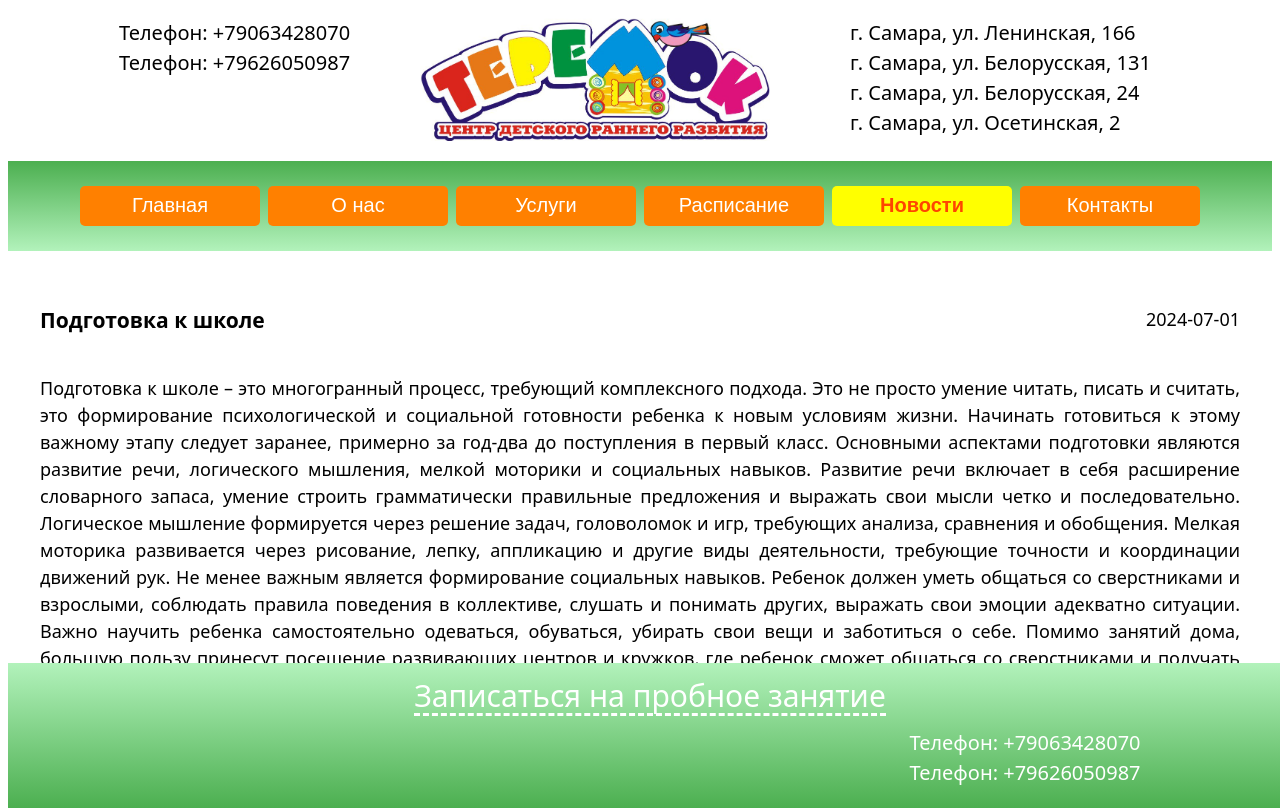
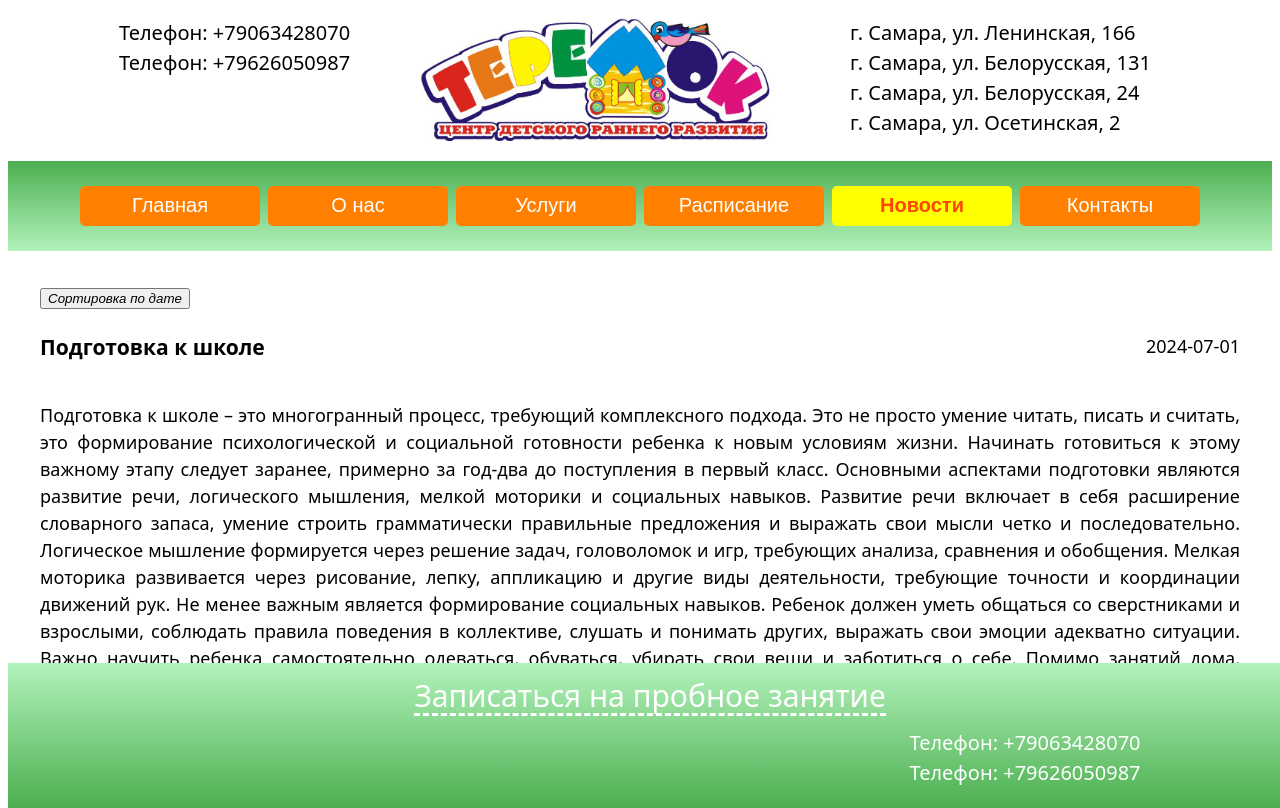
Before and after one commit to Dimenger/GraduationProject, a React (Vite) app: page /news in a window 1280 px wide. Built offline with nearby package versions, Linux system fonts and the light colour scheme; data requests are answered from the project's data file.

Commit message:
Add date sorting to the news page.

```diff
--- a/src/components/pages/news/news.jsx
+++ b/src/components/pages/news/news.jsx
@@ -1,20 +1,46 @@
-import { useEffect } from "react";
+import { useEffect, useState } from "react";
 import { useDispatch, useSelector } from "react-redux";
 
+import { fetchNews } from "../../../thunk-action/fetch-news";
+
 import styles from "./news.module.css";
-import { fetchNews } from "../../../thunk-action/fetch-news";
 
 export const News = () => {
   const news = useSelector((state) => state.news.news);
   const dispatch = useDispatch();
 
+  const [sortedNews, setSortedNews] = useState(news);
+  const [isSorted, setIsSorted] = useState(false);
+
   useEffect(() => {
     dispatch(fetchNews());
   }, [dispatch]);
 
+  useEffect(() => {
+    setSortedNews(news);
+  }, [news]);
+
+  const sortNewsDate = () => {
+    if (!isSorted) {
+      const newSort = sortedNews
+        .slice()
+        .sort((a, b) => new Date(b.published_at) - new Date(a.published_at));
+      setSortedNews(newSort);
+      setIsSorted(true);
+    } else {
+      setSortedNews(news);
+      setIsSorted(false);
+    }
+  };
+
   return (
     <div className={styles.newsContainer}>
-      {news.map(({ id, title, content, published_at }) => (
+      <button onClick={sortNewsDate}>
+        <i className="fa fa-sort fa-2x" aria-hidden="true">
+          Сортировка по дате
+        </i>
+      </button>
+      {sortedNews.map(({ id, title, content, published_at }) => (
         <article key={id} className={styles.article}>
           <div className={styles.title}>
             <h3>{title}</h3>
```
